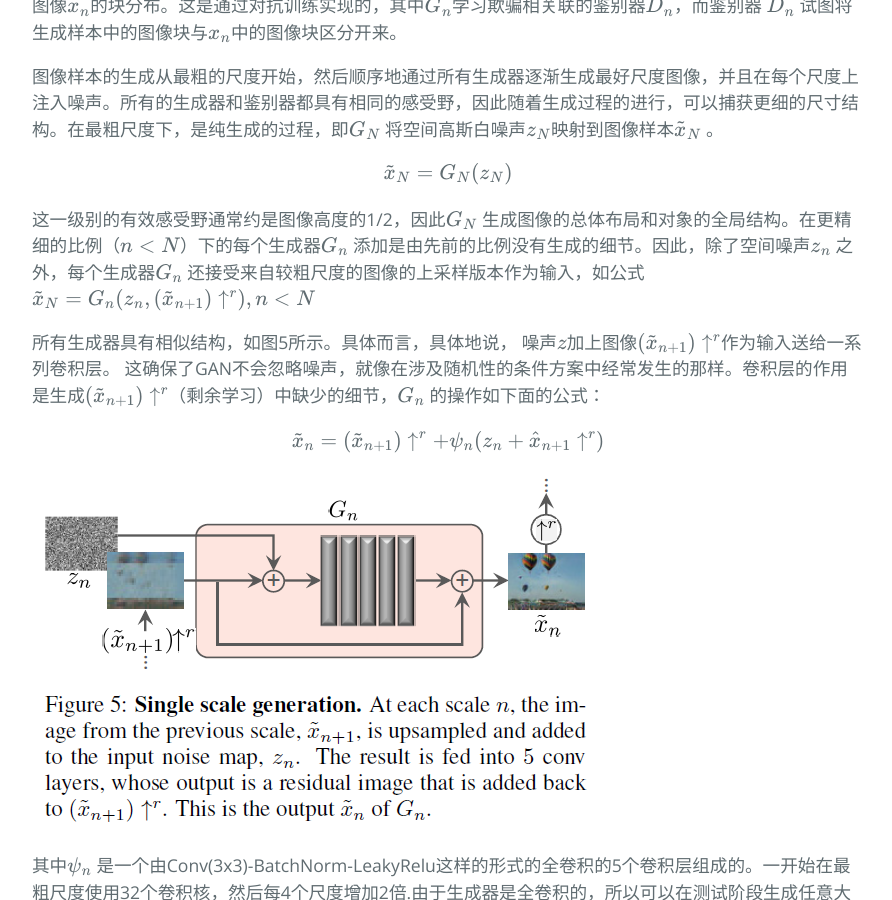
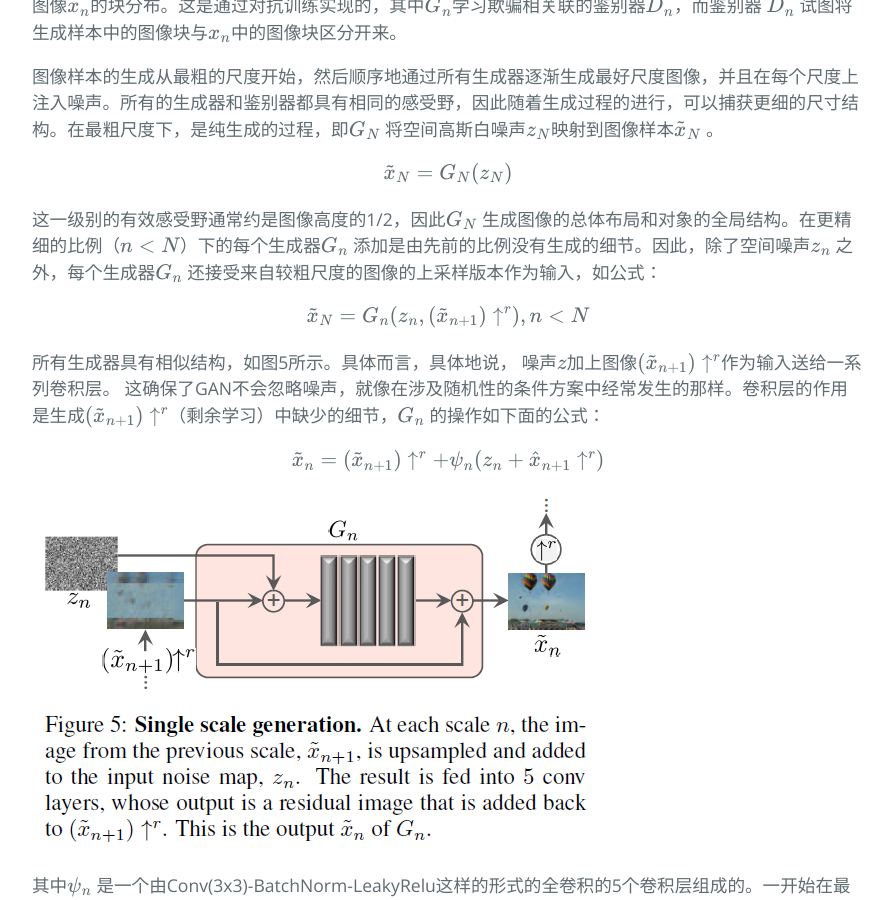
Before and after one commit to wonderly321/wonderly321.github.io, a Jekyll site: the page built from _posts/2019-11-3-SinGAN.md, in a window 1280 px wide and 900 px high, scrolled down 2627 px. Shown: the whole window, without its empty margins (192-1084 px from the left). Built offline with Jekyll 4.4.1, drawn with Linux system fonts in a browser that asks for light colours; formulas are drawn with MathJax 3.

Commit message:
fixed formula in SinGAN

```diff
--- a/_posts/2019-11-3-SinGAN.md
+++ b/_posts/2019-11-3-SinGAN.md
@@ -43,7 +43,8 @@ SinGAN模型包括金字塔结构的生成器 ${G_0, ..., G_N}$ ，训练图像
 
 $$\tilde x_N = G_N(z_N)$$
 
-这一级别的有效感受野通常约是图像高度的1/2，因此$G_N$ 生成图像的总体布局和对象的全局结构。在更精细的比例（$n < N$）下的每个生成器$G_n$ 添加是由先前的比例没有生成的细节。因此，除了空间噪声$z_n$ 之外，每个生成器$G_n$ 还接受来自较粗尺度的图像的上采样版本作为输入，如公式
+这一级别的有效感受野通常约是图像高度的1/2，因此$G_N$ 生成图像的总体布局和对象的全局结构。在更精细的比例（$n < N$）下的每个生成器$G_n$ 添加是由先前的比例没有生成的细节。因此，除了空间噪声$z_n$ 之外，每个生成器$G_n$ 还接受来自较粗尺度的图像的上采样版本作为输入，如公式：
+
 $$\tilde x_N = G_n(z_n, (\tilde x_{n+1})\uparrow^r), n < N$$
 
 所有生成器具有相似结构，如图5所示。具体而言，具体地说， 噪声$z$加上图像$(\tilde x_{n+1})\uparrow^r$作为输入送给一系列卷积层。 这确保了GAN不会忽略噪声，就像在涉及随机性的条件方案中经常发生的那样。卷积层的作用是生成$(\tilde x_{n+1})\uparrow^r$（剩余学习）中缺少的细节，$G_n$ 的操作如下面的公式：
```
